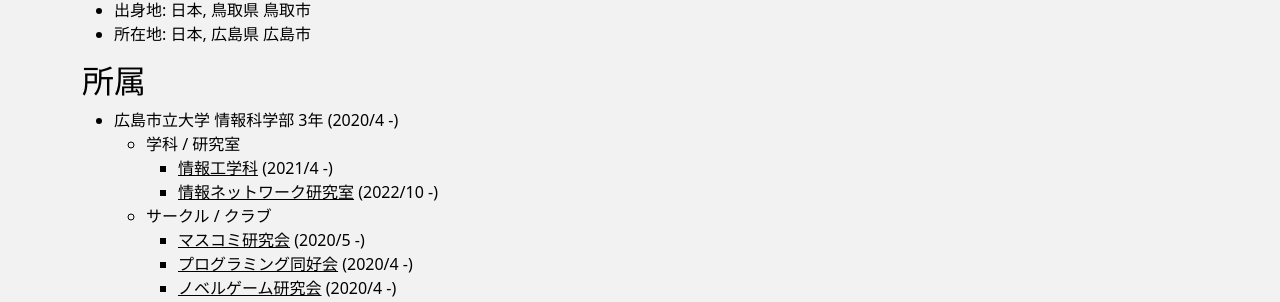
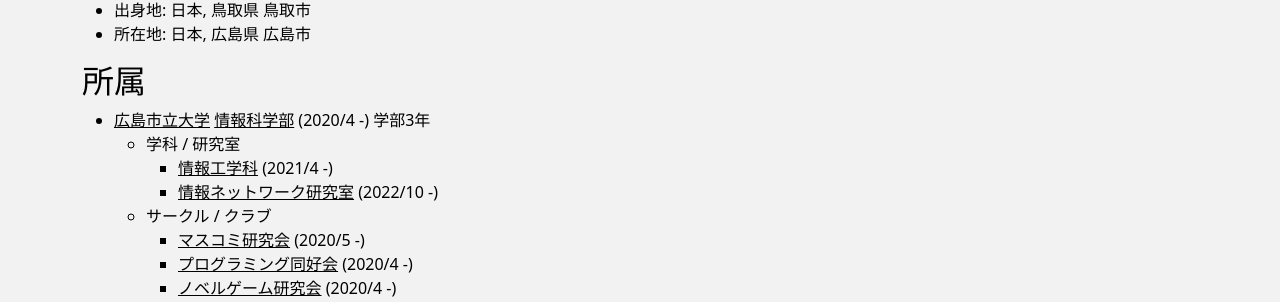
Before and after one commit to yudejp/yude.jp_v3, a Jekyll site: the page built from _pages/profile.md, in a window 1280 px wide. Shown: the part 780-1082 px from the top of the page. Built offline with Jekyll 4.4.1, drawn with Linux system fonts in a browser that asks for light colours; nearby versions of some CDN libraries.

Commit message:
Update profile

```diff
--- a/_pages/profile.md
+++ b/_pages/profile.md
@@ -32,7 +32,7 @@
 * 所在地: 日本, 広島県 広島市
 
 ## 所属
-* 広島市立大学 情報科学部 3年 (2020/4 -)
+* [広島市立大学](https://www.hiroshima-cu.ac.jp/) [情報科学部](https://www2.info.hiroshima-cu.ac.jp/) (2020/4 -) 学部3年
     * 学科 / 研究室
         * [情報工学科](https://www.hiroshima-cu.ac.jp/department/sciences/info/) (2021/4 -)
         * [情報ネットワーク研究室](http://www.net.info.hiroshima-cu.ac.jp/) (2022/10 -)
```
